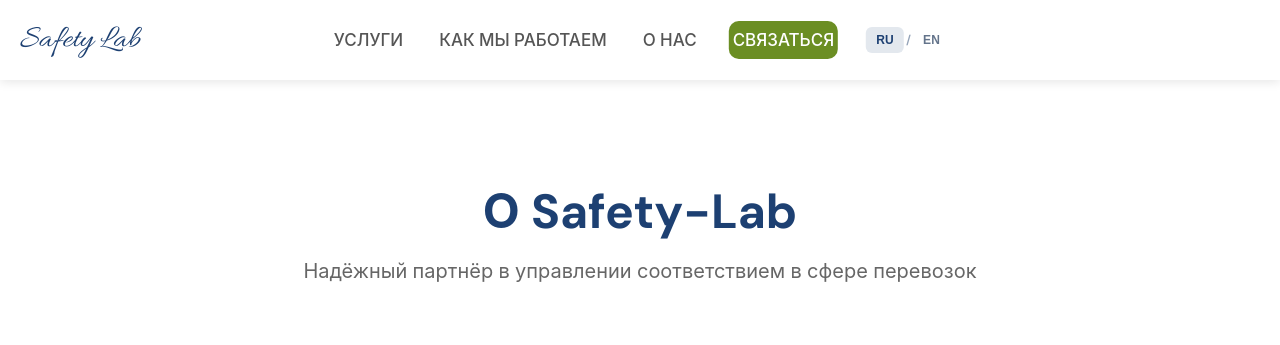
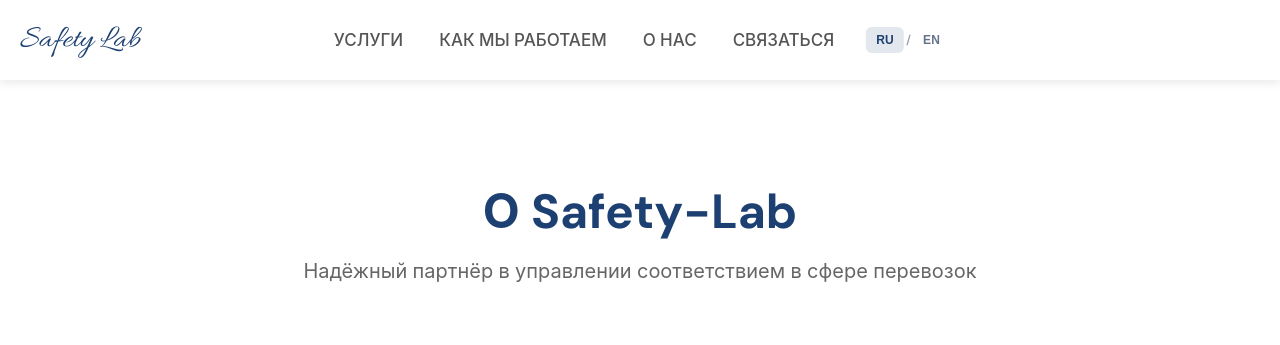
Before and after one commit to NurgazievichR/truck, a Django app: page /about/ in a window 1280 px wide. Shown: the top 345 px of the page. Run offline with Django 5.2, Linux system fonts and the light colour scheme.

Commit message:
color changes

```diff
--- a/templates/includes/header.html
+++ b/templates/includes/header.html
@@ -11,7 +11,7 @@
             <a href="{% url 'main:index' %}#services" data-i18n="nav.services">УСЛУГИ</a>
             <a href="{% url 'main:index' %}#how-we-work" data-i18n="nav.howWeWork">КАК МЫ РАБОТАЕМ</a>
             <a href="{% url 'main:about' %}" data-i18n="nav.aboutUs">О НАС</a>
-            <a href="{% url 'main:contacts' %}" class="btn-nav-cta" data-i18n="nav.contactUs">СВЯЗАТЬСЯ</a>
+            <a href="{% url 'main:contacts' %}" data-i18n="nav.contactUs">СВЯЗАТЬСЯ</a>
             <div class="lang-toggle" role="group" aria-label="Language">
                 <button type="button" class="lang-btn lang-btn--ru" data-lang="ru" aria-pressed="true">RU</button>
                 <span class="lang-toggle-sep">/</span>
```
